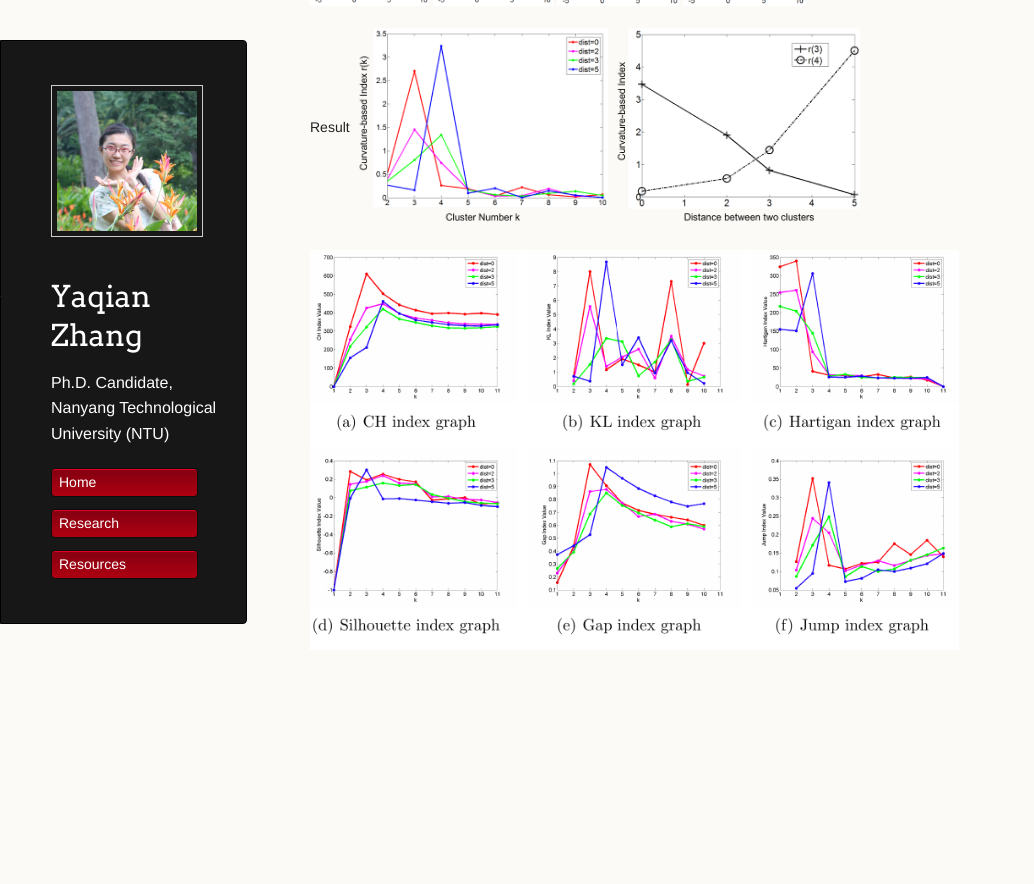
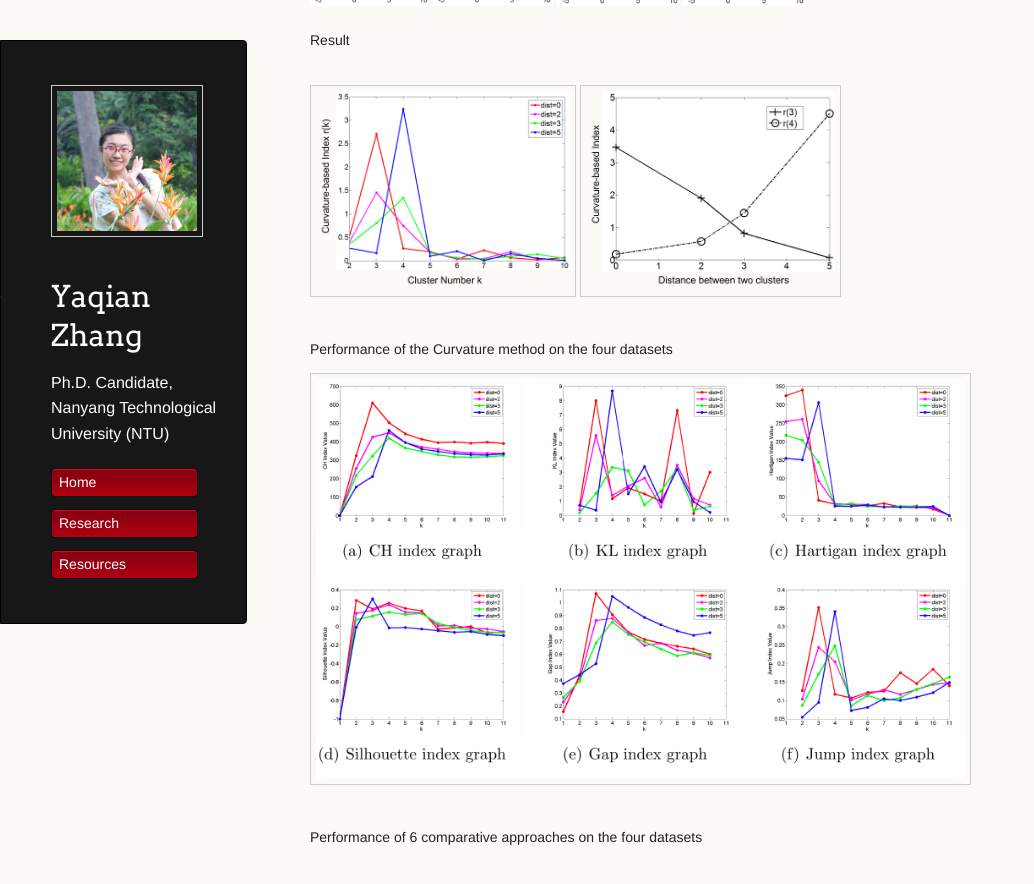
Before and after one commit to YaqianZhang/yaqianzhang.github.io, a Jekyll site: the page built from _posts/2017-05-16-determining-the-number-of-clusters.md, in a window 1280 px wide and 900 px high, scrolled down 4197 px. Shown: the top 884 px of the window, without its empty margins (0-1034 px from the left). Built offline with Jekyll 4.4.1, drawn with Linux system fonts in a browser that asks for light colours; formulas are drawn with MathJax 3; before the commit the page ends 4919 px from its top, so only the background shows below that.

Commit message:
Update 2017-05-16-determining-the-number-of-clusters.md

```diff
--- a/_posts/2017-05-16-determining-the-number-of-clusters.md
+++ b/_posts/2017-05-16-determining-the-number-of-clusters.md
@@ -89,7 +89,14 @@ Dataset
 
 
 Result
+
+<figure>
 <img src="/images/curvature_pic/figure8_1.png"  height="200" />
 <img src="/images/curvature_pic/figure8_2.png"  height="200" />
+<figcaption>Performance of the Curvature method on the four datasets</figcaption>
+</figure>
 
+<figure>
 <img src="/images/compounded_res.png"  height="400" />
+<figcaption>Performance of 6 comparative approaches on the four datasets</figcaption>
+</figure>
```
